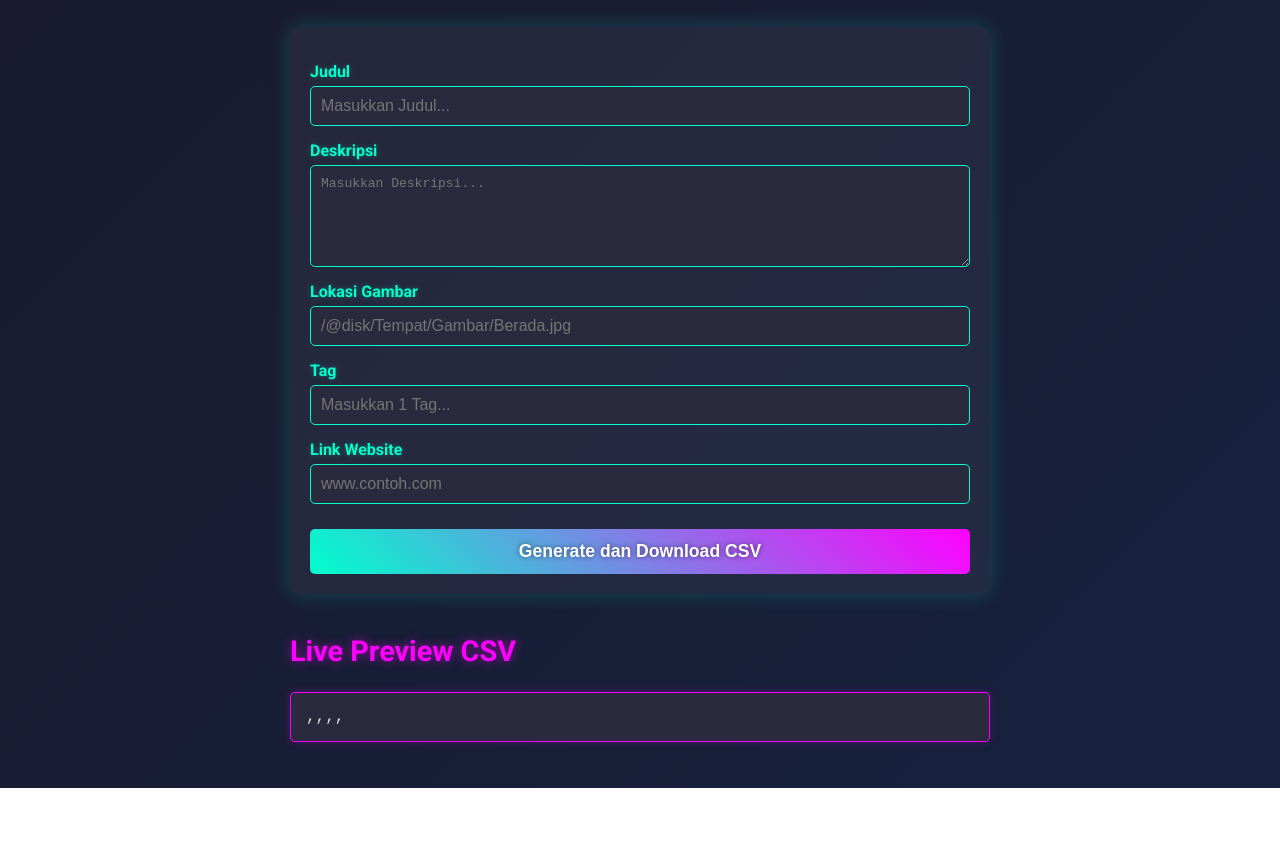
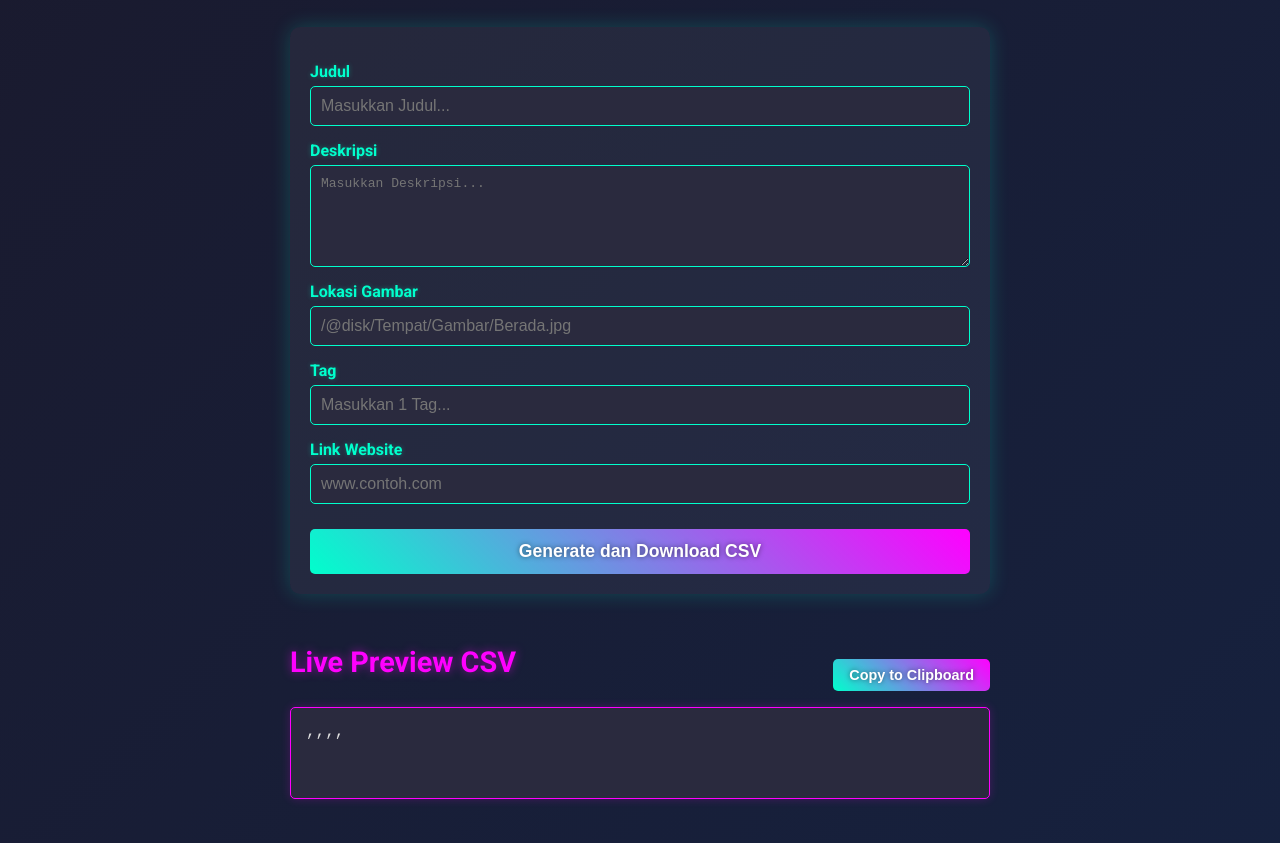
Before and after one commit to T2Zenno/CSV-Generator-DSE, a plain HTML site: page index.html in a window 1280 px wide. Shown: the part 161-1004 px from the top of the page. Before the commit the page ends 949 px from the top, so only its background shows below. Drawn offline with Linux system fonts and the light colour scheme.

Commit message:
Update index.html

```diff
--- a/index.html
+++ b/index.html
@@ -80,10 +80,20 @@
         #preview-section {
             margin-top: 40px;
         }
+        #preview-header {
+            display: flex;
+            justify-content: space-between;
+            align-items: center;
+        }
         #preview-section h2 {
             color: #ff00ff;
             text-shadow: 0 0 10px rgba(255, 0, 255, 0.5);
             font-size: 1.8em;
+            margin: 0;
+        }
+        #copyButton {
+            padding: 8px 16px;
+            font-size: 0.9em;
         }
         pre {
             background: #2a2a3e;
@@ -95,6 +105,9 @@
             white-space: pre-wrap;
             word-wrap: break-word;
             box-shadow: 0 0 10px rgba(255, 0, 255, 0.2);
+            min-height: 60px; /* Minimum height for empty state */
+            height: auto; /* Allow dynamic height */
+            overflow: auto; /* Handle overflow for zoom */
         }
     </style>
     <link href="https://fonts.googleapis.com/css2?family=Roboto:wght@400;700&display=swap" rel="stylesheet">
@@ -123,7 +136,10 @@
     </form>
 
     <div id="preview-section">
-        <h2>Live Preview CSV</h2>
+        <div id="preview-header">
+            <h2>Live Preview CSV</h2>
+            <button id="copyButton" type="button" onclick="copyCSV()">Copy to Clipboard</button>
+        </div>
         <pre id="csvPreview">(isi akan muncul saat Anda mengisi form)</pre>
     </div>
 
@@ -162,6 +178,17 @@
             ].join(',');
 
             document.getElementById('csvPreview').innerText = headerRow + '\n';
+        }
+
+        // Fungsi untuk menyalin CSV ke clipboard
+        function copyCSV() {
+            const csvText = document.getElementById('csvPreview').innerText;
+            navigator.clipboard.writeText(csvText).then(() => {
+                alert('CSV content copied to clipboard!');
+            }).catch(err => {
+                console.error('Failed to copy: ', err);
+                alert('Failed to copy CSV content.');
+            });
         }
 
         // Fungsi untuk generate dan download CSV
@@ -207,5 +234,4 @@
         updatePreview();
     </script>
 </body>
-
 </html>
```
